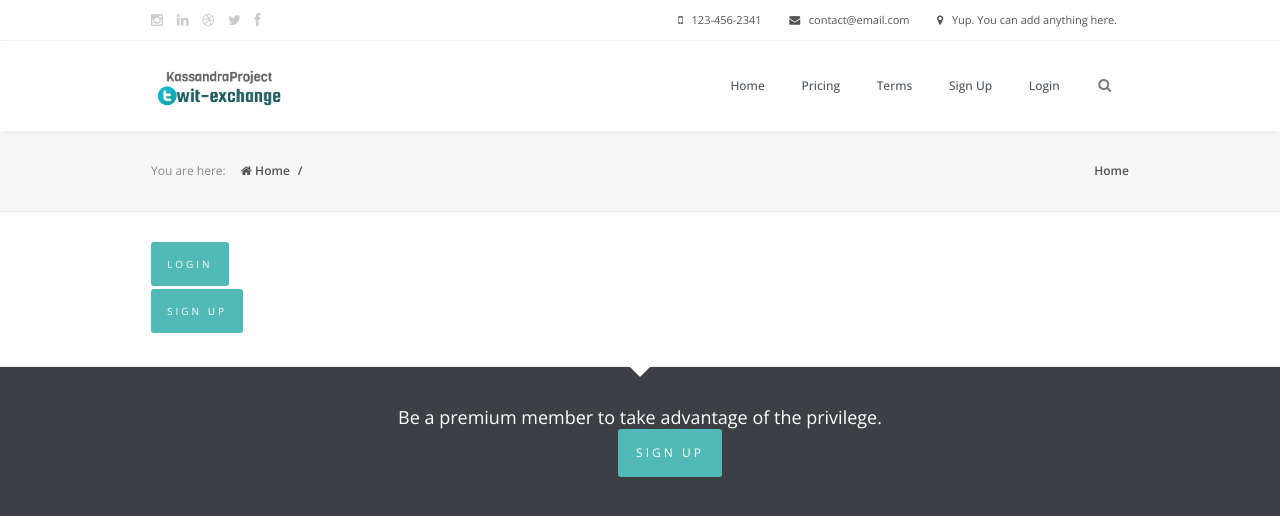
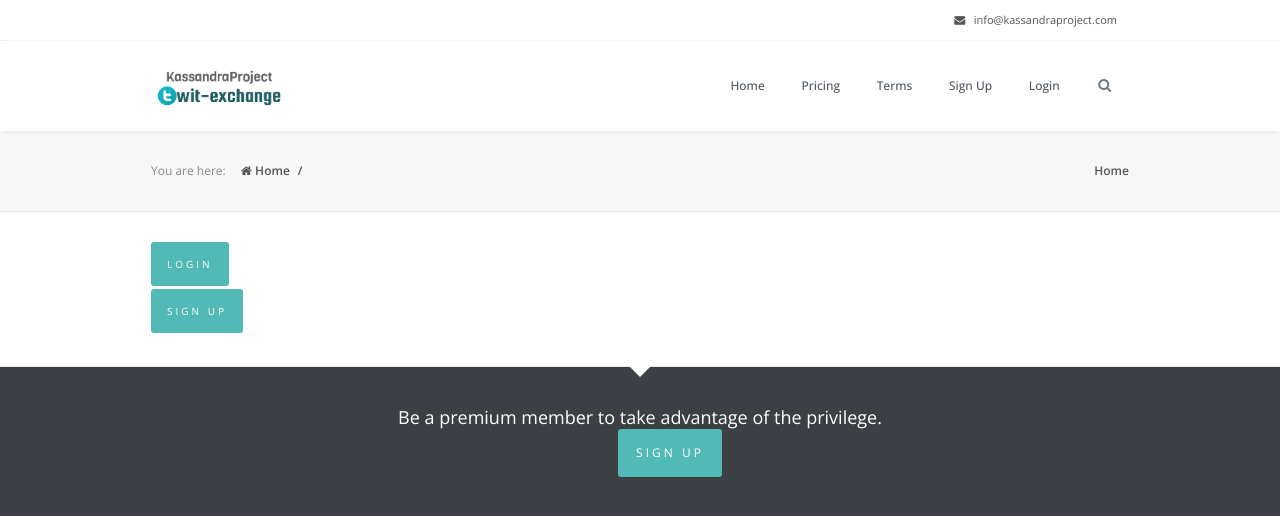
Before and after one commit to tonyukuk-software/kassandraproject, a Django app: page / in a window 1280 px wide. Shown: the top 516 px of the page. Run offline with Django 3.2, Linux system fonts and the light colour scheme.

Commit message:
KS-12 New Design  -Base

```diff
--- a/templates/base.html
+++ b/templates/base.html
@@ -72,26 +72,9 @@
 
 		<div class="header-contact-bar">
 		<div class="container">
-
-			<!-- Left -->
-			<div class="left">
-				<ul>
-					<li><a href="http://www.instagram.com/" class="fa fa-instagram"></a></li>
-					<li><a href="http://www.linkedin.com/" class="fa fa-linkedin"></a></li>
-					<li><a href="http://www.dribbble.com/" class="fa fa-dribbble"></a></li>
-					<li><a href="http://www.twitter.com/" class="fa fa-twitter"></a></li>
-					<li><a href="http://www.facebook.com/" class="fa fa-facebook"></a></li>
-				</ul>
-			</div>
-
 			<!-- Right -->
 			<div class="right">
-
-					<a href="#"><i class="fa fa-mobile"></i> &nbsp; 123-456-2341</a>
-
-					<a href="#"><i class="fa fa-envelope"></i> &nbsp; contact@email.com</a>
-
-					<a href="#"><i class="fa fa-map-marker"></i> &nbsp; Yup. You can add anything here.</a>
+					<a href="#"><i class="fa fa-envelope"></i> &nbsp; info@kassandraproject.com</a>
 							</div>
 		</div>
 	</div>
```
